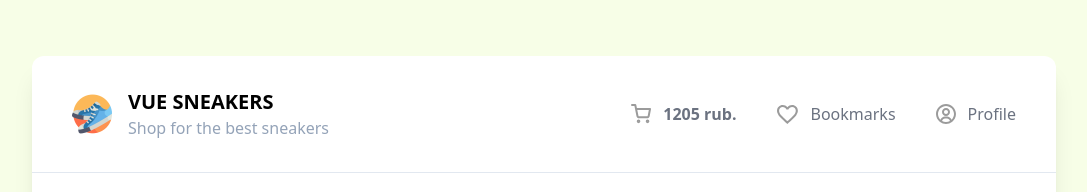
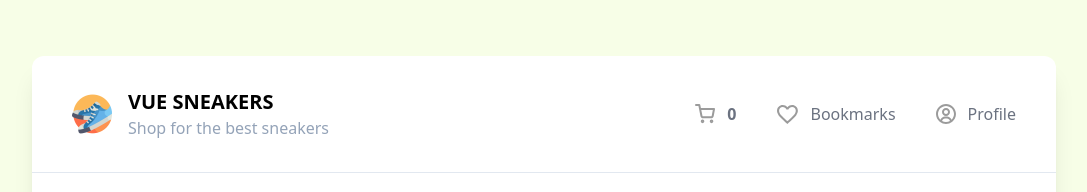
Before and after one commit to Rom-Freedom/Sneakers-Shop, a Vue app in the folder sneakersShop/: page / in a window 1280 px wide. Shown: the top 192 px of the page, without its empty margins (96-1183 px from the left). Built offline with nearby package versions, Linux system fonts and the light colour scheme; no server answers.

Commit message:
calculate total sum of goodson the display with computed

```diff
--- a/sneakersShop/src/App.vue
+++ b/sneakersShop/src/App.vue
@@ -1,5 +1,5 @@
 <script setup>
-  import { onMounted, ref, reactive, provide, watch } from 'vue'
+  import { onMounted, ref, reactive, provide, watch, computed } from 'vue'
   import axios from 'axios'
   import Header from './components/Header.vue'
   import CardList from './components/CardList.vue'
@@ -9,6 +9,10 @@
   const cart = ref([])
 
   const drawerOpen = ref(false)
+
+  const totalPrice = computed(
+    () => cart.value.reduce((acc, item) => acc + item.price, 0)
+  );
 
   const closeDrawer = () => {
     drawerOpen.value = false
@@ -141,7 +145,7 @@
   <Drawer v-if="drawerOpen" />
 
   <div class="bg-white w-4/5 m-auto rounded-xl shadow-xl mt-14">
-    <Header @open-drawer="openDrawer" />
+    <Header :total-price="totalPrice" @open-drawer="openDrawer" />
 
     <div class="p-10">
       <div class="flex justify-between items-center">
--- a/sneakersShop/src/components/Header.vue
+++ b/sneakersShop/src/components/Header.vue
@@ -1,4 +1,8 @@
 <script setup>
+  defineProps({
+    totalPrice: Number
+  })
+
   const emit = defineEmits(['openDrawer'])
 </script>
 
@@ -16,7 +20,7 @@
         <li @click="() => emit('openDrawer')"
         class="flex items-center cursor-pointer gap-3 text-gray-500 hover:text-black">
           <img src="/cart.svg" alt="Cart">
-          <b>1205 rub.</b>
+          <b>{{ totalPrice }}</b>
         </li>
 
         <li class="flex items-center cursor-pointer gap-3 text-gray-500 hover:text-black">
```
